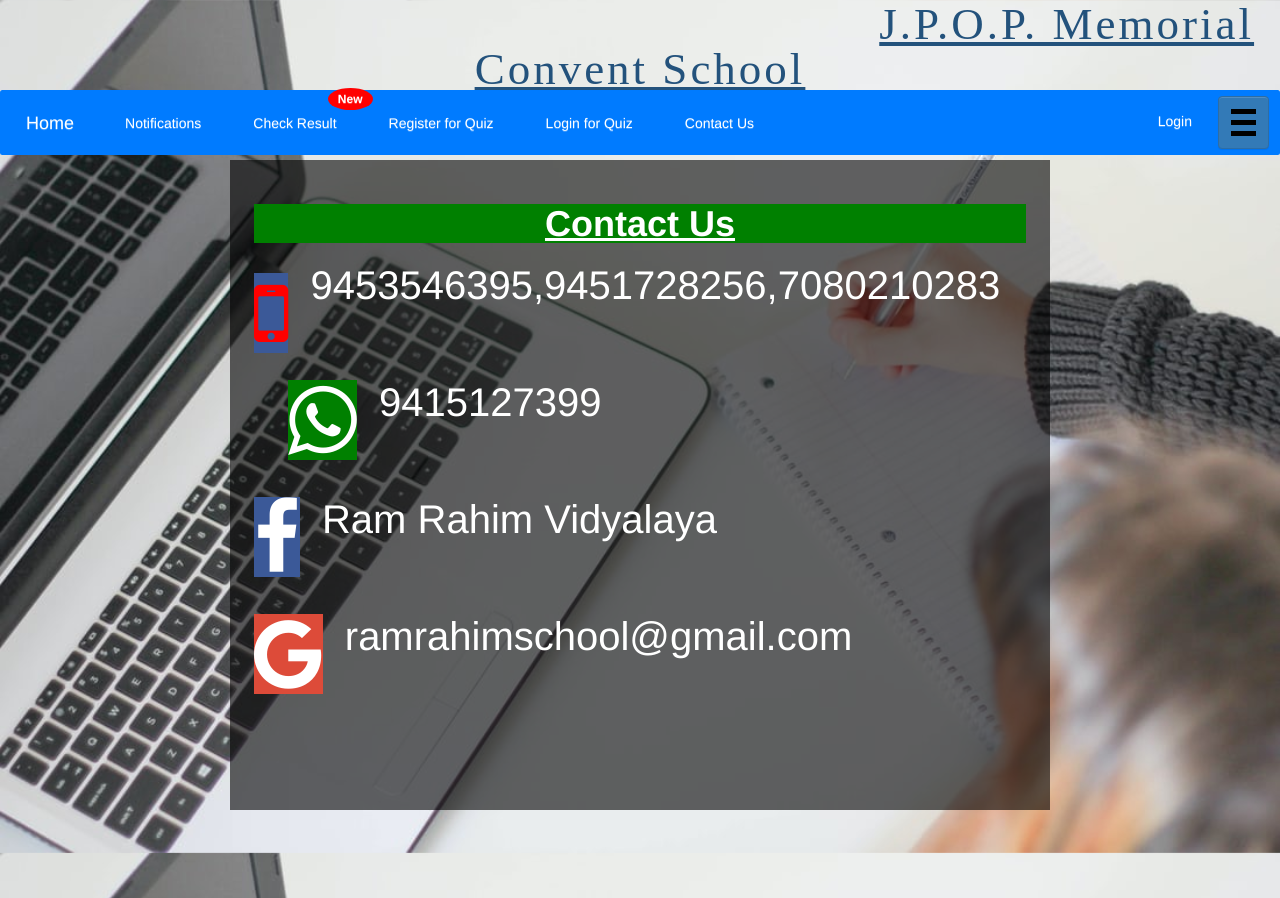
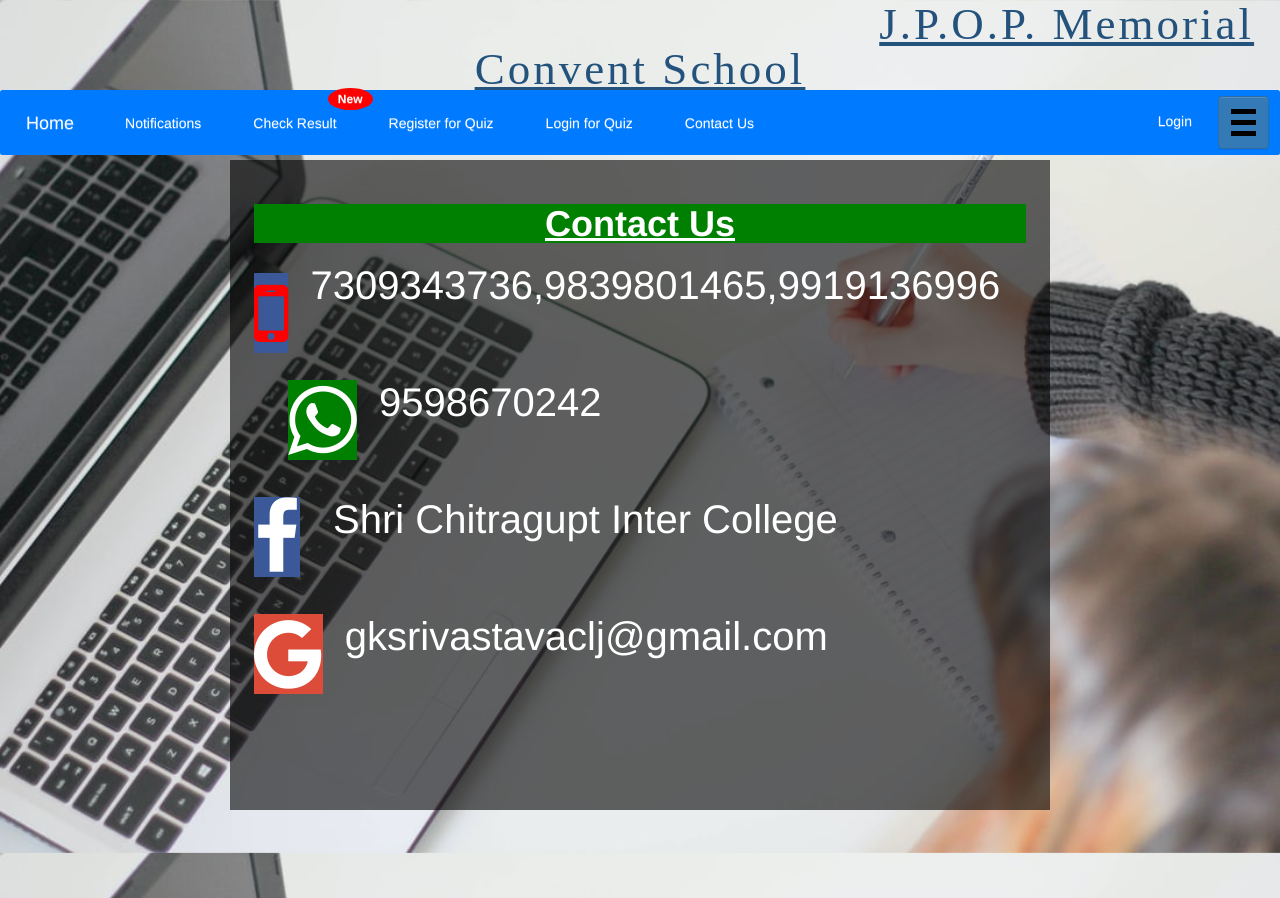
Before and after one commit to ashvinsri/jpopschool, a Django app: template school_project/schoolapp/templates/contactus.html in a window 1280 px wide. Shown: the top 898 px of the page. Run offline with Django 3.2, Linux system fonts and the light colour scheme; the template is opened without the code that fills it, so the values that code supplies are empty; parts of the project's set-up code (start-up, migrations or seed data) failed here and were passed over; some libraries are stand-ins or nearby versions.

Commit message:
Update contactus.html

```diff
--- a/school_project/schoolapp/templates/contactus.html
+++ b/school_project/schoolapp/templates/contactus.html
@@ -47,13 +47,13 @@
 <div class="contact-area">
 <h1 style="text-align:center;color:white;background-color:green;"><b><u>Contact Us</u></b></h1>
 
-<h2 class="fa fa-mobile-phone" style="float:left;font-size:80px;color:red"></h2><h2 style="font-size:40px;color:white">&nbsp&nbsp9453546395,9451728256,7080210283</h2><br>
-<h2 class="fa fa-whatsapp" style="float:left;font-size:80px;"></h2><h2 style="font-size:40px;color:white">&nbsp&nbsp9415127399</h2><br>
-<h2 class="fa fa-facebook" style="float:left;font-size:80px;"></h2><h2 style="font-size:40px;color:white">&nbsp&nbspRam Rahim Vidyalaya</h2><br>
-<h2 class="fa fa-google" style="float:left;font-size:80px;"></h2><h2 style="font-size:40px;color:white">&nbsp&nbspramrahimschool@gmail.com</h2>
+<h2 class="fa fa-mobile-phone" style="float:left;font-size:80px;color:red"></h2><h2 style="font-size:40px;color:white">&nbsp&nbsp7309343736,9839801465,9919136996</h2><br>
+<h2 class="fa fa-whatsapp" style="float:left;font-size:80px;"></h2><h2 style="font-size:40px;color:white">&nbsp&nbsp9598670242</h2><br>
+<h2 class="fa fa-facebook" style="float:left;font-size:80px;"></h2><h2 style="font-size:40px;color:white">&nbsp&nbsp Shri Chitragupt Inter College</h2><br>
+<h2 class="fa fa-google" style="float:left;font-size:80px;"></h2><h2 style="font-size:40px;color:white">&nbsp&nbspgksrivastavaclj@gmail.com</h2>
 </div>
 
 <div class="sub_div">
-<marquee Scrollamount=2  direction=up><h2 style="font-size:45px;color:white;background-color:green">For any Technical support or complaint contact Ashvin on 6394953347 (whatsapp available)</h2></marquee>
+<marquee Scrollamount=2  direction=up><h2 style="font-size:45px;color:white;background-color:green">For any Technical support or complaint contact Ashvin Srivastava on 6394953347 (whatsapp available)</h2></marquee>
 </div>
 {% endblock %}
```
